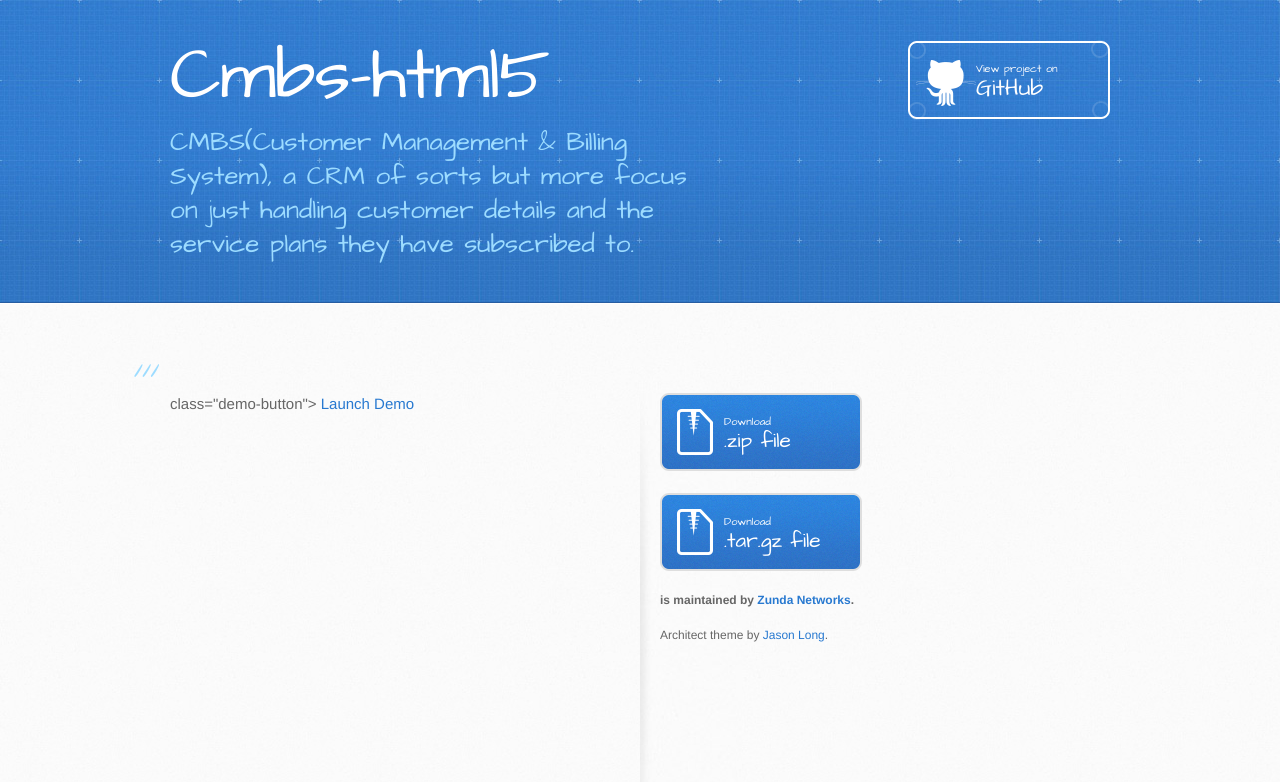
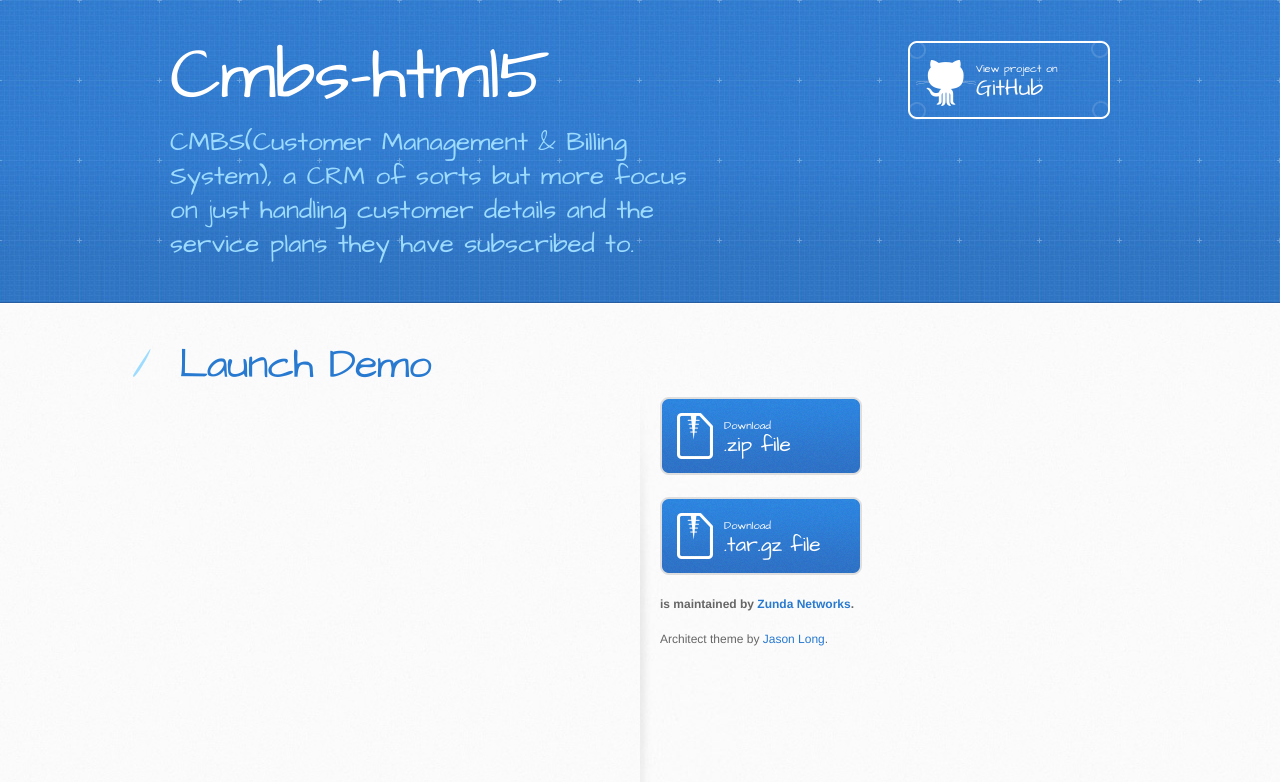
Before and after one commit to zundanetworks/cmbs-html5, a website: page index.html in a window 1280 px wide. Drawn offline with Linux system fonts and the light colour scheme.

Commit message:
Update index.html

```diff
--- a/index.html
+++ b/index.html
@@ -28,11 +28,11 @@
     <div id="content-wrapper">
       <div class="inner clearfix">
         <section id="main-content">
-          <h3></h3> class="demo-button">
+          <h1 class="demo-button">
             <a href="http://www.zundanetworks.com/cmbs-html5/app">
               Launch Demo
             </a>
-          </h3>
+          </h1>
         <aside id="sidebar">
           <a href="https://github.com/zundanetworks/cmbs-html5/zipball/master" class="button">
             <small>Download</small>
```
